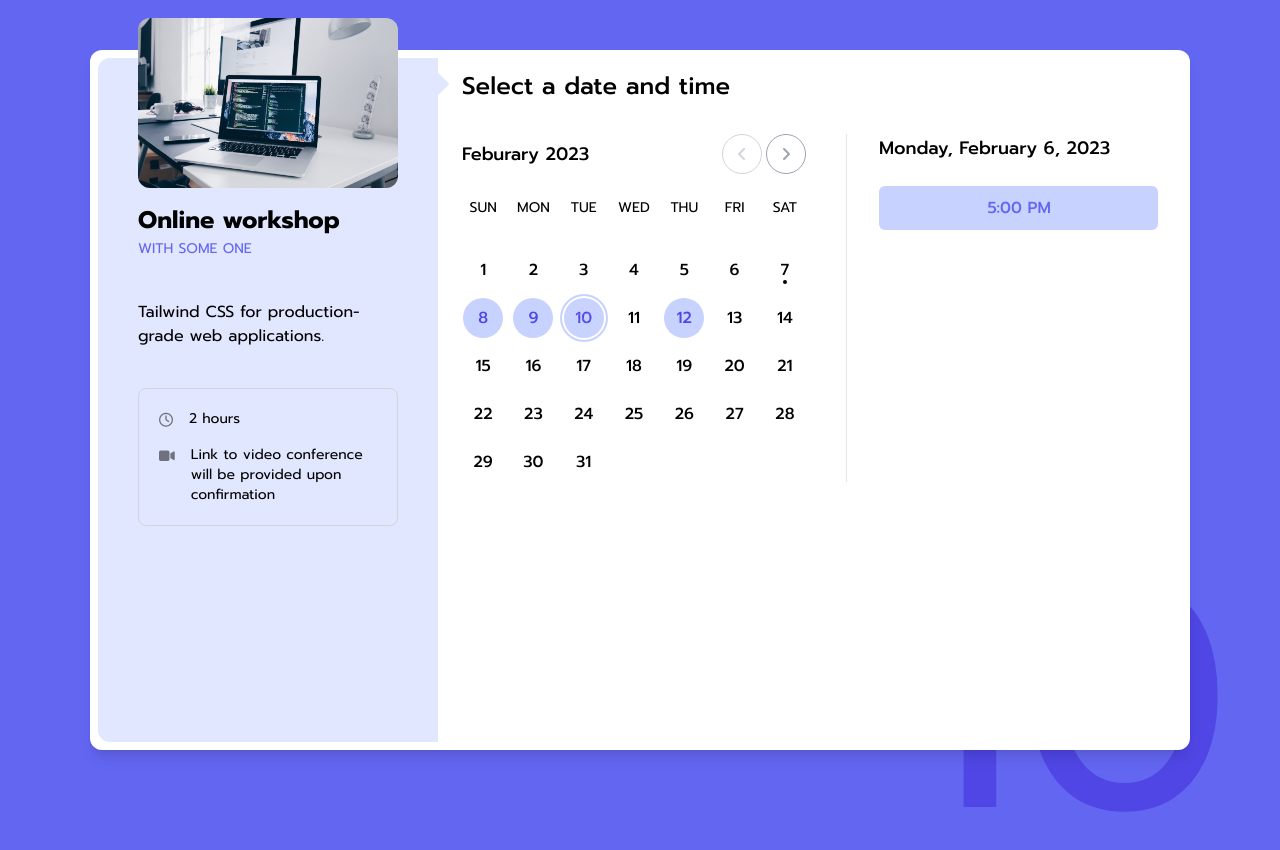
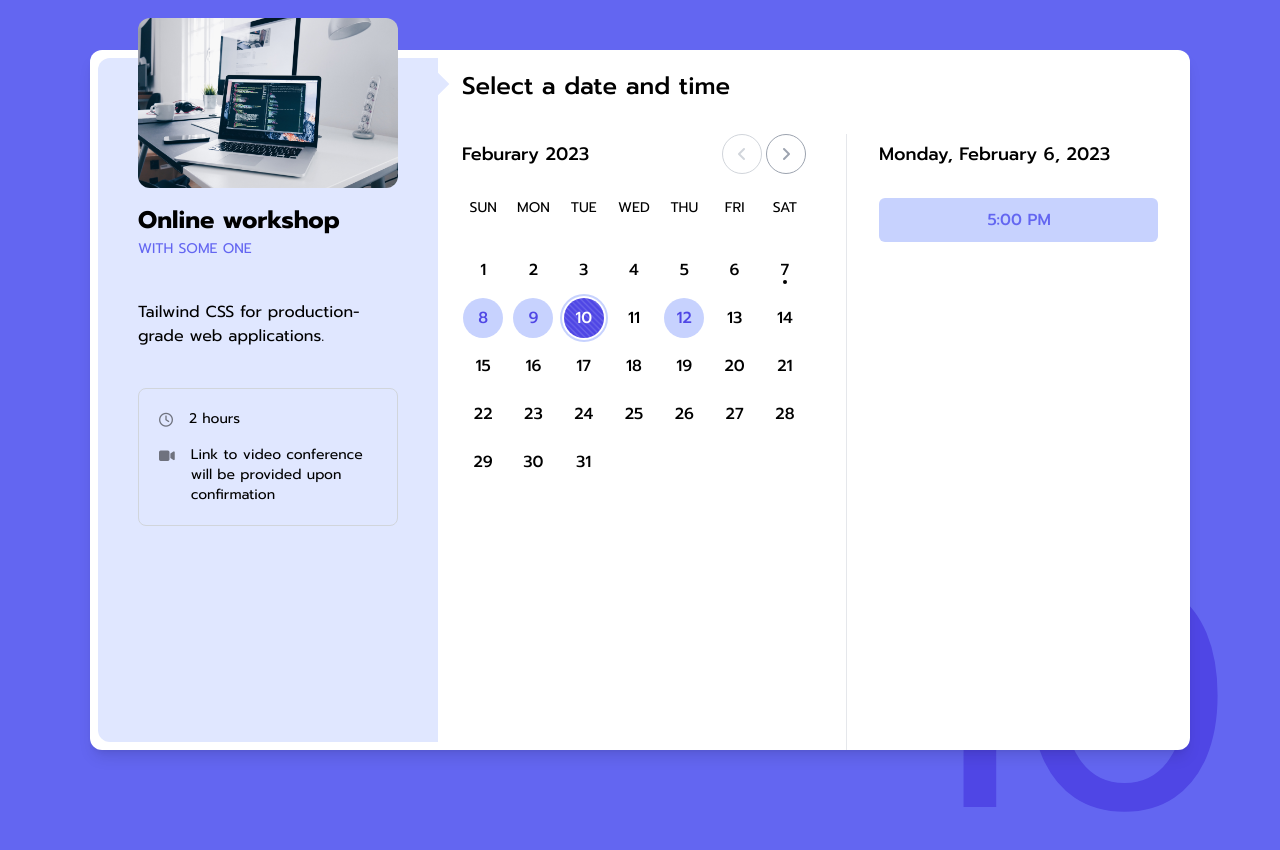
Before and after one commit to imadys/calendar-tailwind, a website built with Vite: page src/index.html in a window 1280 px wide. Both pictures are taken after a click on the button "10". Built offline with nearby package versions, Linux system fonts and the light colour scheme.

Commit message:
hot fixes

```diff
--- a/src/index.html
+++ b/src/index.html
@@ -39,7 +39,7 @@
           </div>
           <div class="col-span-2 max-lg:col-span-3 pt-5 lg:overflow-hidden max-[1225px]:p-5">
             <h2 class="font-medium text-2xl mb-8">Select a date and time</h2>
-            <div class="grid grid-cols-2 gap-10">
+            <div class="grid grid-cols-2 gap-10 h-full">
               <div class="max-lg:col-span-2">
                 <div class="flex justify-between items-center mb-6">
                   <div class="text-lg font-medium">Feburary 2023</div>
@@ -61,7 +61,7 @@
                 </div>
               </div>
               <div class="max-lg:col-span-2 lg:border-l px-8">
-                <div class="mb-6">
+                <div class="mb-6 h-10 flex items-center">
                   <div class="text-lg font-medium">Monday, February 6, 2023</div>
                 </div>
                 <div class="flex flex-col gap-2 group">
@@ -92,7 +92,7 @@
           index == 8 || index == 9 || index == 10 || index == 12 ? "locked-day" : ""
         } font-medium w-10 h-10 rounded-full hover:bg-indigo-600 hover:text-white flex items-center justify-center transition-all focus:ring-offset-2 focus:ring-2 focus:ring-indigo-200 outline-none">
         ${index}
-        <div class="hidden transform moving-animation group-hover:block group-[.selected-day]:block bg-stripes opacity-20 bg-stripes-indigo-100 absolute  w-[400px] h-full"></div>
+        <div class="hidden transform moving-animation group-[.selected-day]:block  bg-stripes opacity-20 bg-stripes-indigo-100 absolute  w-[400px] h-full"></div>
         </button>`;
       }
       let days = document.querySelectorAll(".day");
@@ -100,6 +100,7 @@
         day.addEventListener("click", () => {
           days.forEach((dy) => dy.classList.remove("selected-day"));
           day.classList.toggle("selected-day");
+
           currentDay.innerHTML = day.textContent;
         });
       });
--- a/src/style.css
+++ b/src/style.css
@@ -4,14 +4,14 @@
 @tailwind utilities;
 
 @layer components {
-    .selected-day {
-        @apply bg-indigo-600 text-white relative;
-    }
+
 
     .locked-day {
         @apply bg-indigo-200 text-indigo-600;
     }
-
+    .selected-day {
+        @apply text-white relative bg-indigo-600 !important;
+    }
     .time-full {
         @apply blur-sm pointer-events-none
     }
```
